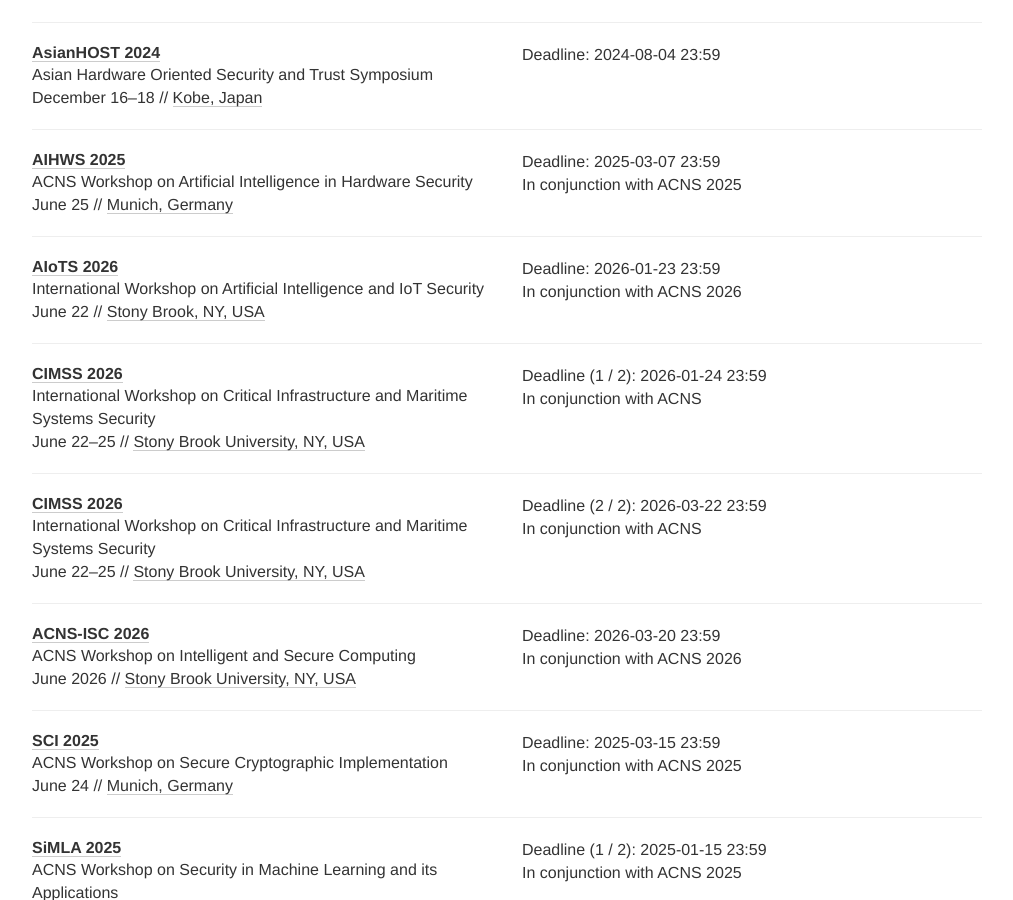
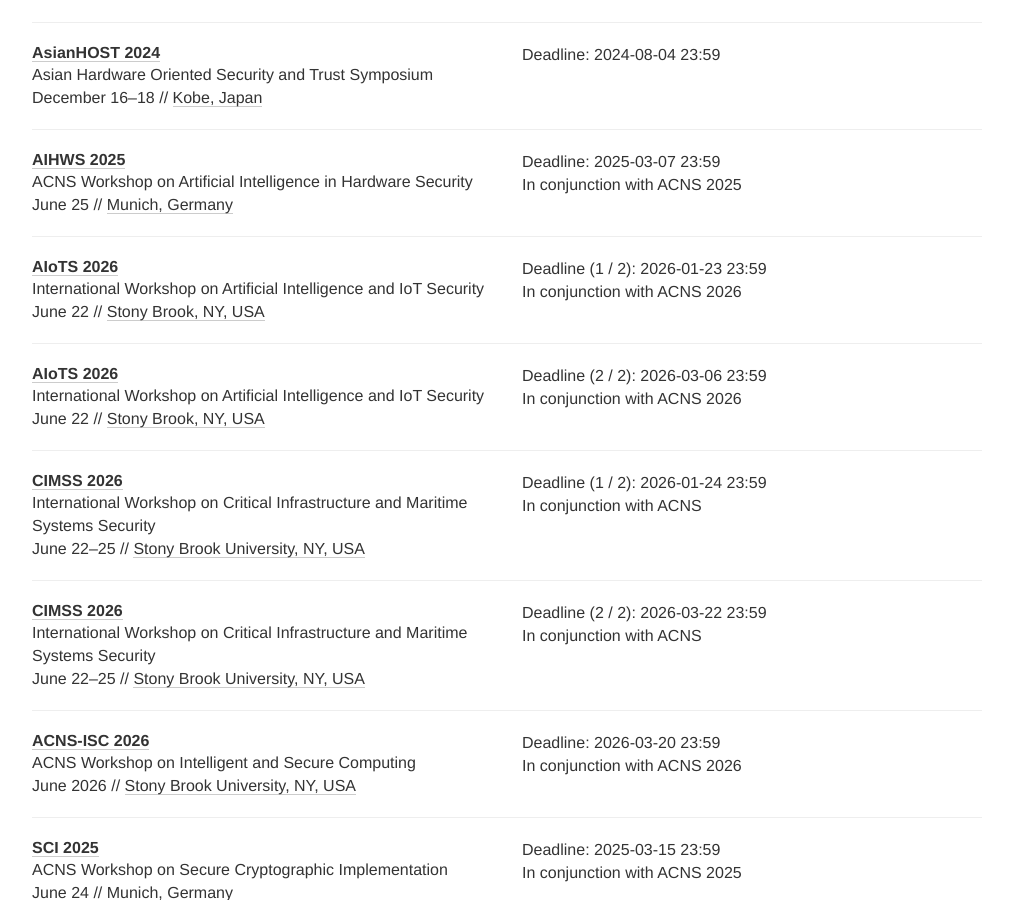
Before and after one commit to sec-deadlines/sec-deadlines.github.io, a Jekyll site: the page built from index.html, in a window 1280 px wide and 900 px high, scrolled down 12427 px. Shown: the whole window, without its empty margins (133-1146 px from the left). Built offline with Jekyll 4.4.1, drawn with Linux system fonts in a browser that asks for light colours; nearby versions of some CDN libraries; comment, search, counter and statistics services are not loaded.

Commit message:
Add second round deadline

```diff
--- a/_data/conferences.yml
+++ b/_data/conferences.yml
@@ -791,7 +791,7 @@
   description: International Workshop on Artificial Intelligence and IoT Security
   year: 2026
   link: https://aiots26.github.io/main/
-  deadline: ["2026-01-23 23:59"]
+  deadline: ["2026-01-23 23:59", "2026-03-06 23:59"]
   comment: In conjunction with ACNS 2026
   date: June 22
   place: Stony Brook, NY, USA
```
